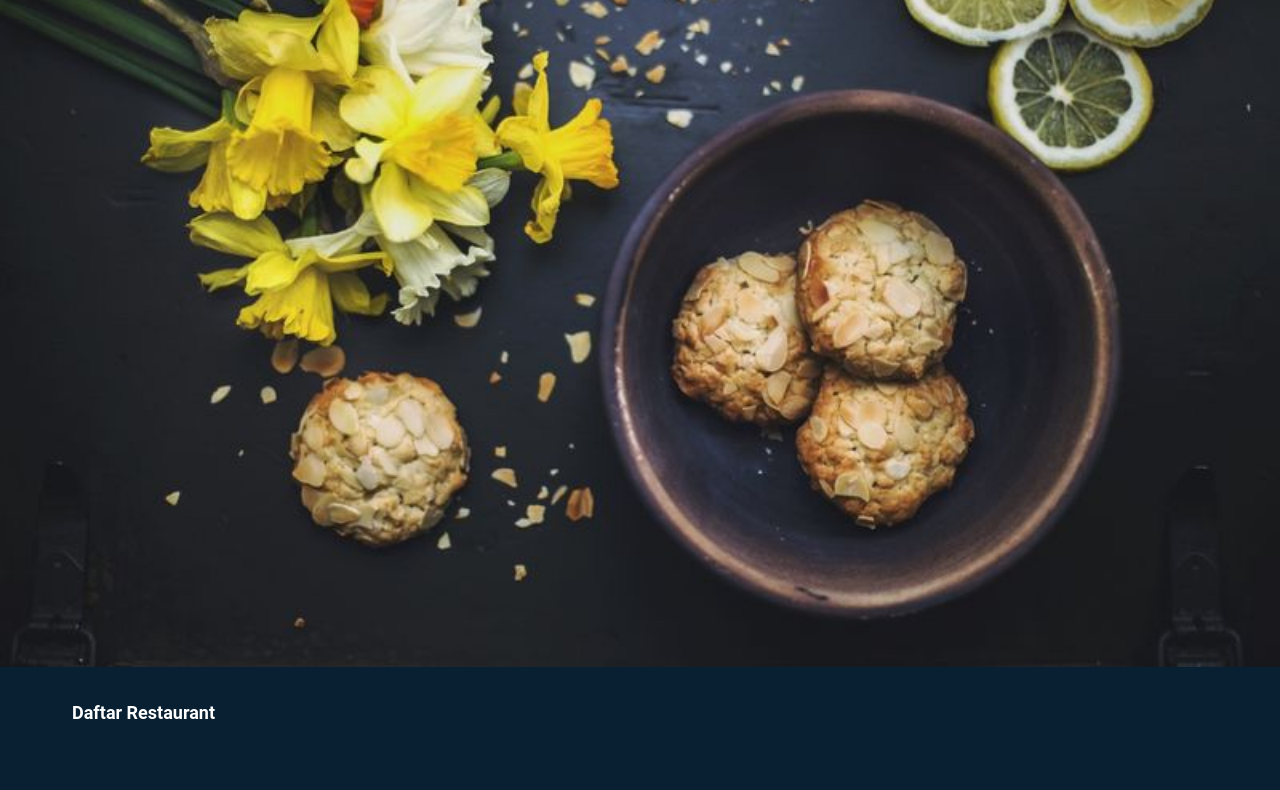
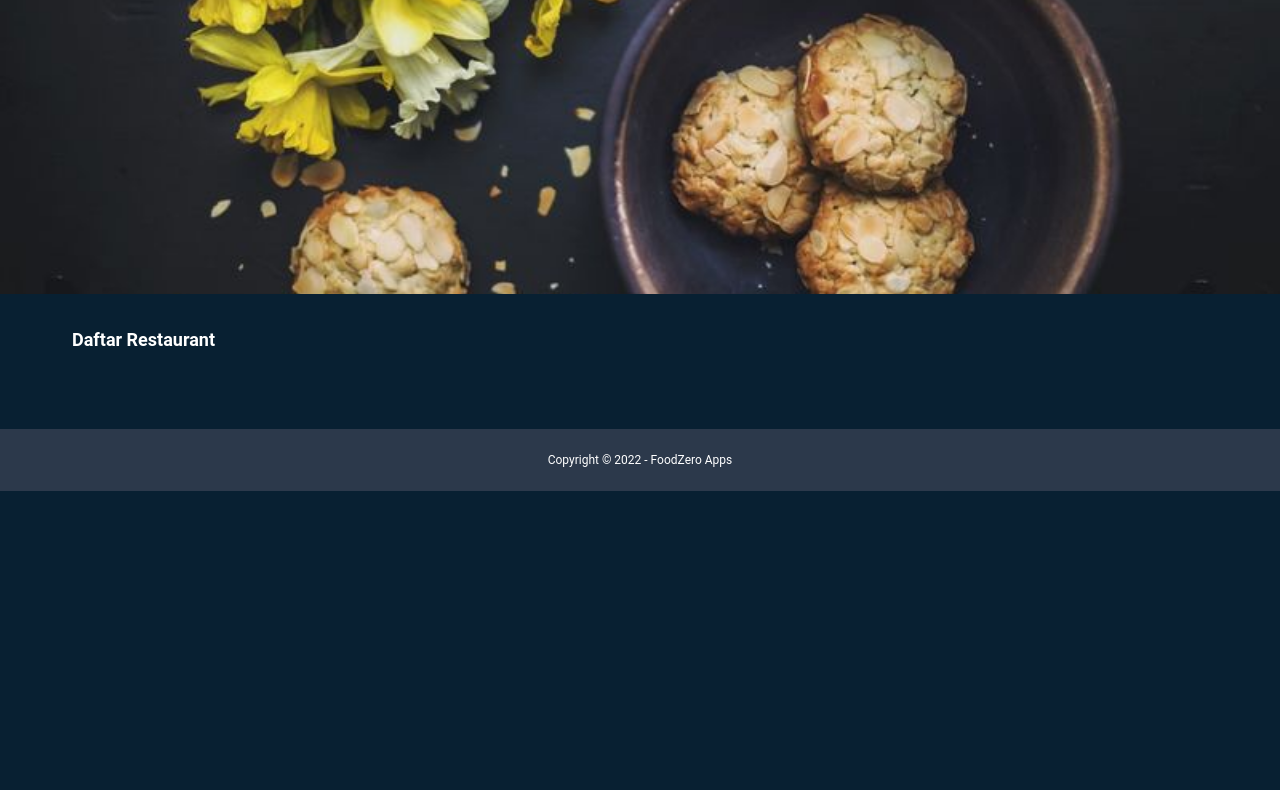
Before and after one commit to ywauran/frontend-foodzero, a website built with webpack: page src/templates/index.html in a window 1280 px wide. Shown: the part 319-1109 px from the top of the page. After the commit the page ends 810 px from the top, so only its background shows below. Built offline with nearby package versions, Linux system fonts and the light colour scheme; no server answers; files whose address does not match are found by name; what serviceworker-webpack-plugin would draw is missing.

Commit message:
change index.html

```diff
--- a/src/styles/main.css
+++ b/src/styles/main.css
@@ -141,7 +141,7 @@ li {
 
 .hero img{
   width: 100%;
-  height: 50%;
+  height: 30rem;
   object-fit: cover;
   position: relative;
 }
```
Also changed, not shown: dist/report.html.
